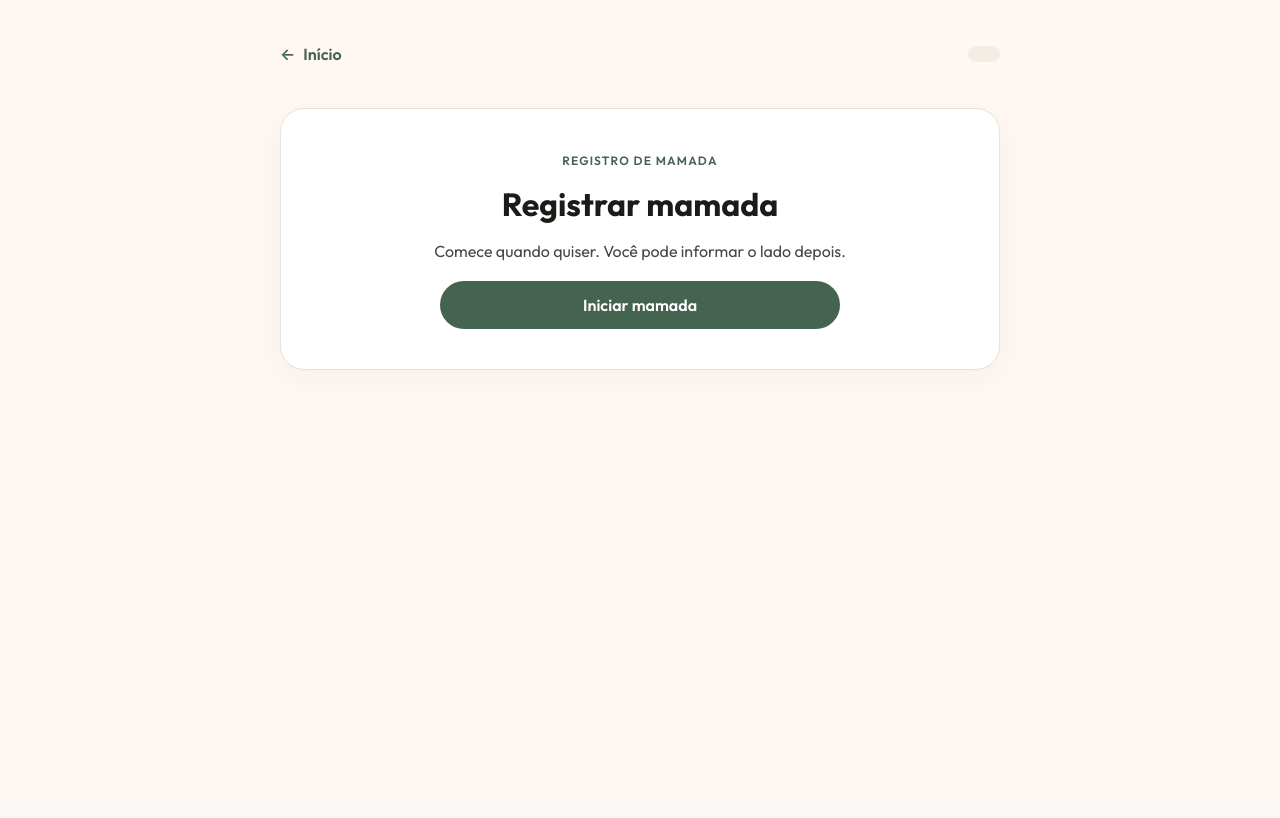
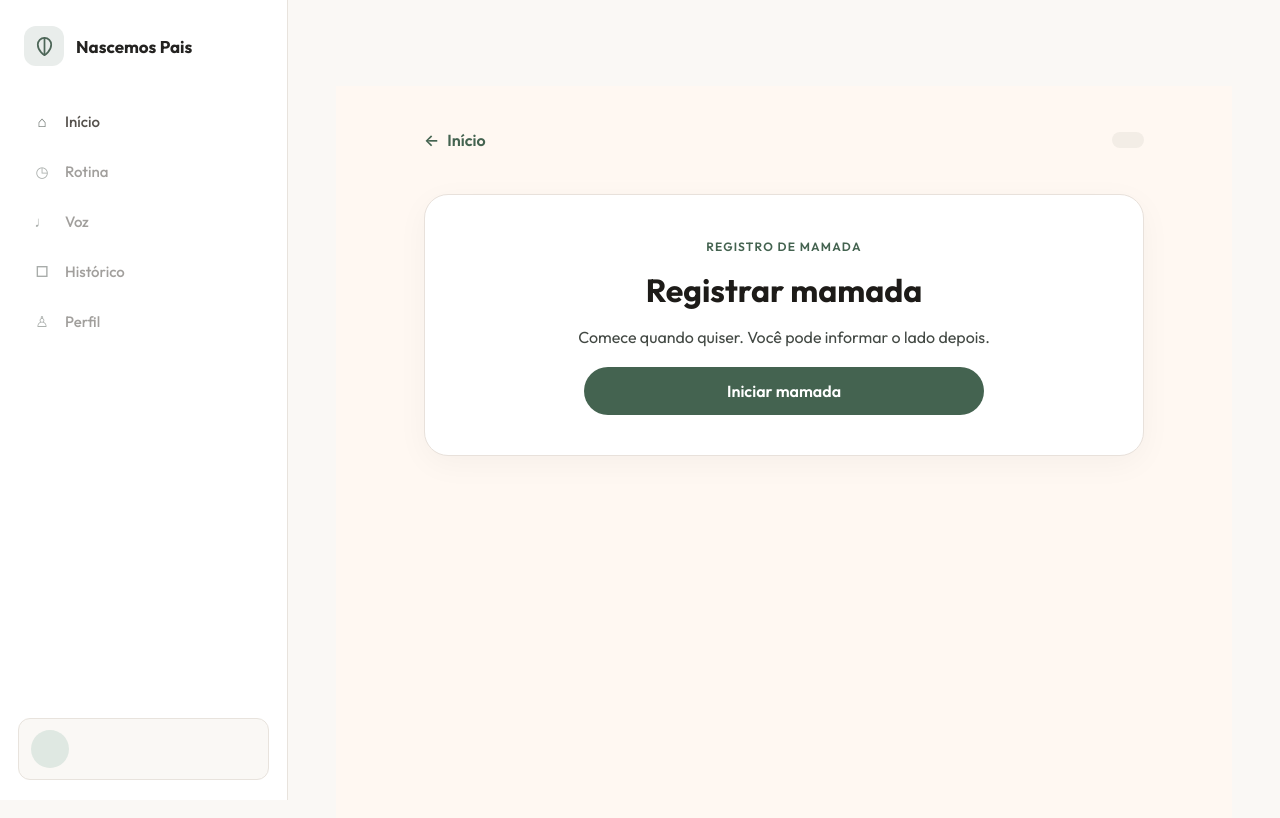
Before and after one commit to Juniklx/nascemos-pais, an Angular app: page /feeding in a window 1280 px wide. Shown: the top 818 px of the page. Built offline with nearby package versions, Linux system fonts and the light colour scheme.

Commit message:
refactor: extract shared app shell layout (#8)

```diff
--- a/src/app/app.routes.ts
+++ b/src/app/app.routes.ts
@@ -24,6 +24,13 @@ export const routes: Routes = [
       ),
   },
   {
+    path: '',
+    loadComponent: () =>
+      import('./layouts/app-shell/app-shell').then(
+        (m) => m.AppShell,
+      ),
+    children: [
+      {
         path: 'home',
         title: 'Início | Nascemos Pais',
         loadComponent: () =>
@@ -39,6 +46,8 @@ export const routes: Routes = [
             (m) => m.FeedingPage,
           ),
       },
+    ],
+  },
   {
     path: '**',
     redirectTo: '',
--- a/src/app/features/home/home.html
+++ b/src/app/features/home/home.html
@@ -1,53 +1,3 @@
-<div class="app-shell">
-  <aside class="sidebar">
-    <div class="sidebar__brand">
-      <div class="sidebar__brand-icon">
-        <svg viewBox="0 0 24 24" fill="none">
-          <path d="M12 21C12 21 5 17 5 10C5 6 8 3 12 3C16 3 19 6 19 10C19 17 12 21 12 21Z"></path>
-          <path d="M12 3V21"></path>
-        </svg>
-      </div>
-
-      <strong>Nascemos Pais</strong>
-    </div>
-
-    <nav class="sidebar__nav">
-      <a class="nav-item nav-item--active">
-        <span>⌂</span>
-        Início
-      </a>
-
-      <a class="nav-item">
-        <span>◷</span>
-        Rotina
-      </a>
-
-      <a class="nav-item">
-        <span>♩</span>
-        Voz
-      </a>
-
-      <a class="nav-item">
-        <span>□</span>
-        Histórico
-      </a>
-
-      <a class="nav-item">
-        <span>♙</span>
-        Perfil
-      </a>
-    </nav>
-
-    <div class="sidebar__baby">
-      <div class="avatar">
-        {{ babyName().charAt(0).toUpperCase() }}
-      </div>
-
-      <span>{{ babyName() }}</span>
-    </div>
-  </aside>
-
-  <main class="home">
 <header class="mobile-header">
   <strong>Início</strong>
 
@@ -234,32 +184,3 @@
     </section>
   </aside>
 </div>
-  </main>
-
-  <nav class="bottom-nav">
-    <button class="bottom-nav__item bottom-nav__item--active">
-      <span>⌂</span>
-      <small>Início</small>
-    </button>
-
-    <button class="bottom-nav__item">
-      <span>◷</span>
-      <small>Rotina</small>
-    </button>
-
-    <button class="bottom-nav__item bottom-nav__item--voice">
-      <span>♩</span>
-      <small>Voz</small>
-    </button>
-
-    <button class="bottom-nav__item">
-      <span>↶</span>
-      <small>Histórico</small>
-    </button>
-
-    <button class="bottom-nav__item">
-      <span>♙</span>
-      <small>Perfil</small>
-    </button>
-  </nav>
-</div>
--- /dev/null
+++ b/src/app/layouts/app-shell/app-shell.css
@@ -0,0 +1,226 @@
+:host {
+  display: block;
+}
+
+.app-shell {
+  min-height: 100dvh;
+  background: var(--color-canvas);
+}
+
+.home {
+  width: 100%;
+  min-height: 100dvh;
+  padding:
+    max(24px, env(safe-area-inset-top))
+    16px
+    calc(100px + env(safe-area-inset-bottom));
+}
+
+.sidebar {
+  display: none;
+}
+
+.bottom-nav {
+  position: fixed;
+  z-index: 20;
+  right: 0;
+  bottom: 0;
+  left: 0;
+  height: calc(76px + env(safe-area-inset-bottom));
+  display: grid;
+  grid-template-columns: repeat(5, 1fr);
+  align-items: start;
+  padding:
+    9px 8px
+    calc(8px + env(safe-area-inset-bottom));
+  border-top: 1px solid var(--color-border);
+  background: rgb(250 248 245 / 96%);
+  backdrop-filter: blur(12px);
+}
+
+.bottom-nav__item {
+  min-width: 0;
+  display: flex;
+  flex-direction: column;
+  align-items: center;
+  gap: 4px;
+  border: 0;
+  background: transparent;
+  color: var(--color-muted);
+  text-decoration: none;
+  cursor: pointer;
+}
+
+.bottom-nav__item:disabled {
+  cursor: not-allowed;
+  opacity: 0.65;
+}
+
+.bottom-nav__item > span {
+  height: 28px;
+  display: flex;
+  align-items: center;
+  justify-content: center;
+  font-size: 20px;
+}
+
+.bottom-nav__item small {
+  font-size: 10px;
+}
+
+.bottom-nav__item--active {
+  color: var(--color-sage);
+}
+
+.bottom-nav__item--voice > span {
+  width: 46px;
+  height: 46px;
+  margin-top: -13px;
+  border-radius: 50%;
+  background: var(--color-sage-soft);
+  color: var(--color-sage);
+}
+
+@media (min-width: 900px) {
+  .app-shell {
+    display: grid;
+    grid-template-columns: 260px minmax(0, 1fr);
+  }
+
+  .sidebar {
+    position: sticky;
+    top: 0;
+    height: 100dvh;
+    display: flex;
+    flex-direction: column;
+    padding: 26px 18px 20px;
+    border-right: 1px solid var(--color-border);
+    background: var(--color-surface);
+  }
+
+  .sidebar__brand {
+    display: flex;
+    align-items: center;
+    gap: 12px;
+    padding: 0 6px;
+  }
+
+  .sidebar__brand-icon {
+    width: 40px;
+    height: 40px;
+    display: flex;
+    align-items: center;
+    justify-content: center;
+    border-radius: 12px;
+    background: #e9edeb;
+    color: #4d6658;
+  }
+
+  .sidebar__brand-icon svg {
+    width: 23px;
+    height: 23px;
+    stroke: currentColor;
+    stroke-width: 1.8;
+    stroke-linecap: round;
+    stroke-linejoin: round;
+  }
+
+  .sidebar__brand strong {
+    color: var(--color-ink);
+    font-size: 17px;
+  }
+
+  .sidebar__nav {
+    display: flex;
+    flex-direction: column;
+    gap: 4px;
+    margin-top: 32px;
+  }
+
+  .nav-item {
+    min-height: 46px;
+    display: flex;
+    align-items: center;
+    gap: 13px;
+    padding: 0 14px;
+    border: 0;
+    border-radius: 12px;
+    background: transparent;
+    color: #55514c;
+    font: inherit;
+    font-size: 15px;
+    font-weight: 500;
+    text-decoration: none;
+    text-align: left;
+  }
+
+  .nav-item:not(:disabled) {
+    cursor: pointer;
+  }
+
+  .nav-item > span {
+    width: 20px;
+    color: #626a65;
+    text-align: center;
+  }
+
+  .nav-item--active {
+    background: #dce3df;
+    color: #4c6658;
+  }
+
+  .nav-item--disabled {
+    cursor: not-allowed;
+    opacity: 0.55;
+  }
+
+  .sidebar__baby {
+    min-height: 62px;
+    display: flex;
+    align-items: center;
+    gap: 12px;
+    margin-top: auto;
+    padding: 10px 12px;
+    border: 1px solid var(--color-border);
+    border-radius: 12px;
+    background: var(--color-canvas);
+    color: var(--color-ink);
+    font-size: 14px;
+    font-weight: 500;
+  }
+
+  .avatar {
+    width: 38px;
+    height: 38px;
+    display: flex;
+    align-items: center;
+    justify-content: center;
+    border-radius: 50%;
+    background: #dfe8e2;
+    color: var(--color-sage);
+    font-size: 16px;
+    font-weight: 700;
+  }
+
+  .bottom-nav {
+    display: none;
+  }
+
+  .home {
+    max-width: 1120px;
+    min-height: 100dvh;
+    margin: 0 auto;
+    padding: 86px 42px 64px;
+  }
+}
+
+@media (min-width: 1200px) {
+  .app-shell {
+    grid-template-columns: 288px minmax(0, 1fr);
+  }
+
+  .home {
+    padding-right: 48px;
+    padding-left: 48px;
+  }
+}
--- /dev/null
+++ b/src/app/layouts/app-shell/app-shell.html
@@ -0,0 +1,90 @@
+<div class="app-shell">
+  <aside class="sidebar">
+    <div class="sidebar__brand">
+      <div class="sidebar__brand-icon">
+        <svg viewBox="0 0 24 24" fill="none" aria-hidden="true">
+          <path d="M12 21C12 21 5 17 5 10C5 6 8 3 12 3C16 3 19 6 19 10C19 17 12 21 12 21Z"></path>
+          <path d="M12 3V21"></path>
+        </svg>
+      </div>
+
+      <strong>Nascemos Pais</strong>
+    </div>
+
+    <nav class="sidebar__nav" aria-label="Navegação principal">
+      <a
+        class="nav-item"
+        routerLink="/home"
+        routerLinkActive="nav-item--active"
+        [routerLinkActiveOptions]="{ exact: true }"
+      >
+        <span aria-hidden="true">⌂</span>
+        Início
+      </a>
+
+      <button class="nav-item nav-item--disabled" type="button" disabled>
+        <span aria-hidden="true">◷</span>
+        Rotina
+      </button>
+
+      <button class="nav-item nav-item--disabled" type="button" disabled>
+        <span aria-hidden="true">♩</span>
+        Voz
+      </button>
+
+      <button class="nav-item nav-item--disabled" type="button" disabled>
+        <span aria-hidden="true">□</span>
+        Histórico
+      </button>
+
+      <button class="nav-item nav-item--disabled" type="button" disabled>
+        <span aria-hidden="true">♙</span>
+        Perfil
+      </button>
+    </nav>
+
+    <div class="sidebar__baby">
+      <div class="avatar">
+        {{ babyName().charAt(0).toUpperCase() }}
+      </div>
+
+      <span>{{ babyName() }}</span>
+    </div>
+  </aside>
+
+  <main class="home">
+    <router-outlet />
+  </main>
+
+  <nav class="bottom-nav" aria-label="Navegação inferior">
+    <a
+      class="bottom-nav__item"
+      routerLink="/home"
+      routerLinkActive="bottom-nav__item--active"
+      [routerLinkActiveOptions]="{ exact: true }"
+    >
+      <span aria-hidden="true">⌂</span>
+      <small>Início</small>
+    </a>
+
+    <button class="bottom-nav__item" type="button" disabled>
+      <span aria-hidden="true">◷</span>
+      <small>Rotina</small>
+    </button>
+
+    <button class="bottom-nav__item bottom-nav__item--voice" type="button" disabled>
+      <span aria-hidden="true">♩</span>
+      <small>Voz</small>
+    </button>
+
+    <button class="bottom-nav__item" type="button" disabled>
+      <span aria-hidden="true">↶</span>
+      <small>Histórico</small>
+    </button>
+
+    <button class="bottom-nav__item" type="button" disabled>
+      <span aria-hidden="true">♙</span>
+      <small>Perfil</small>
+    </button>
+  </nav>
+</div>
--- /dev/null
+++ b/src/app/layouts/app-shell/app-shell.ts
@@ -0,0 +1,24 @@
+import { Component, inject } from '@angular/core';
+import {
+  RouterLink,
+  RouterLinkActive,
+  RouterOutlet,
+} from '@angular/router';
+
+import { OnboardingService } from '../../core/services/onboarding';
+
+@Component({
+  selector: 'app-app-shell',
+  imports: [
+    RouterLink,
+    RouterLinkActive,
+    RouterOutlet,
+  ],
+  templateUrl: './app-shell.html',
+  styleUrl: './app-shell.css',
+})
+export class AppShell {
+  private readonly onboarding = inject(OnboardingService);
+
+  readonly babyName = this.onboarding.babyName;
+}
```
Lines whose indentation alone changed are shown as unchanged.
